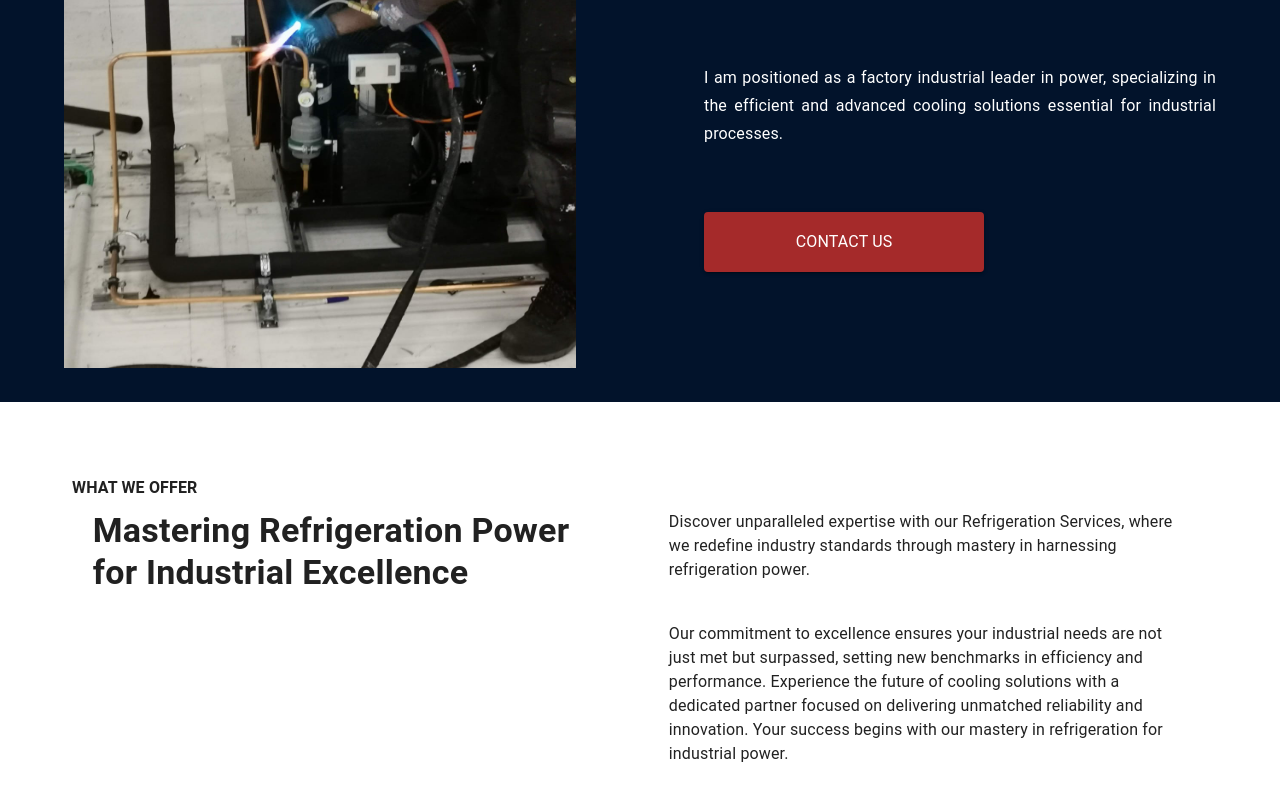
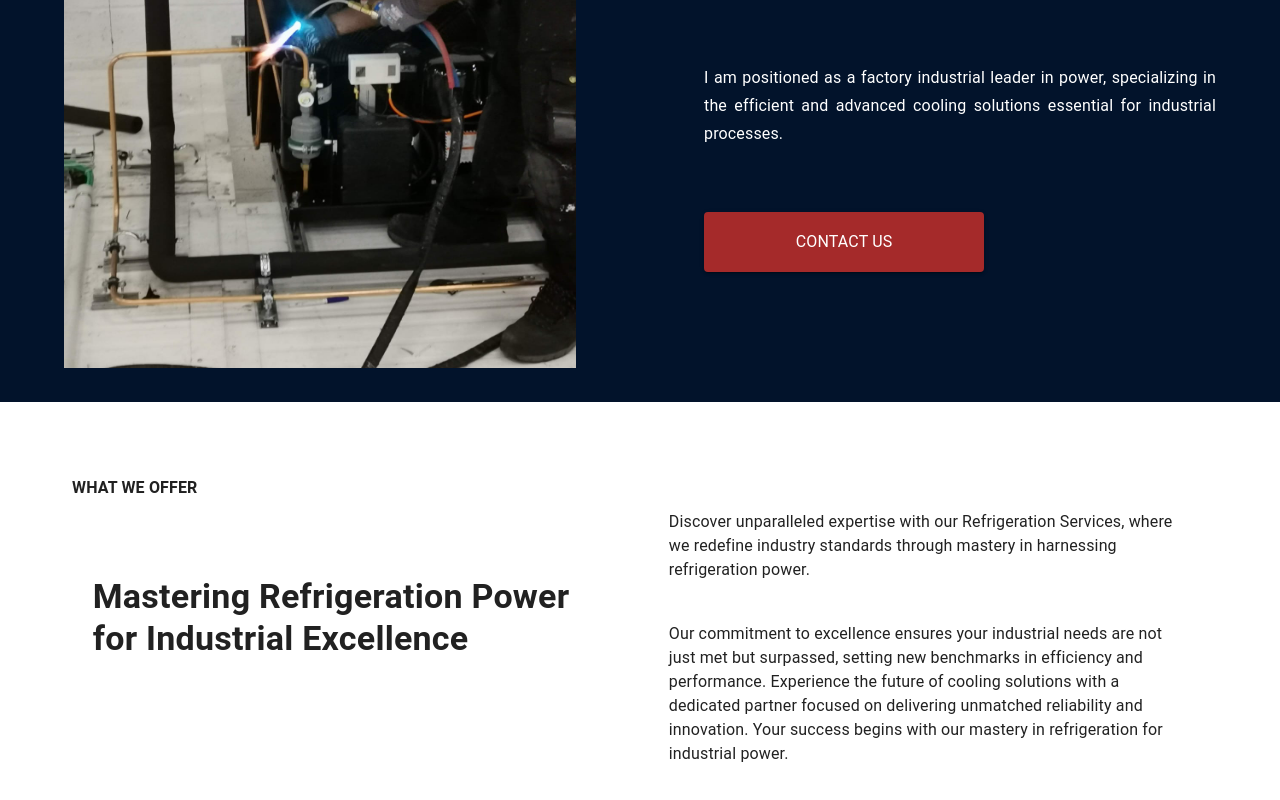
Before and after one commit to iaifrns/FreelanceTakcooling, a React (Vite) app: page / in a window 1280 px wide. Shown: the part 354-1154 px from the top of the page. Built offline with nearby package versions, Linux system fonts and the light colour scheme; the HTML template or start-up script is replaced by a standard one.

Commit message:
changes in the app

```diff
--- a/src/components/Section1.tsx
+++ b/src/components/Section1.tsx
@@ -11,8 +11,11 @@ const Section1 = () => {
             <Grid xs={12} m={1}>
                 <Typography variant="subtitle1" fontWeight={'bold'}>WHAT WE OFFER</Typography>
             </Grid>
-            <Grid xs={12} md={6} sm={8} mb={5} display={'flex'} justifyContent={'center'}>
-                <Typography variant={smallScreen ? "h5" : "h4"} width={'90%'} fontWeight={'bold'}>Mastering Refrigeration Power for Industrial Excellence</Typography>
+            <Grid xs={12} md={6} sm={8} mb={5} >
+                <Grid container justifyContent={'center'} alignContent={'center'} height={'100%'}>
+                    <Typography variant={smallScreen ? "h5" : "h4"} width={'90%'} fontWeight={'bold'}>Mastering Refrigeration Power for Industrial Excellence</Typography>
+
+                </Grid>
             </Grid>
             <Grid xs={12} md={6} sm={8} >
                 <Grid container justifyContent={'center'}>
```
